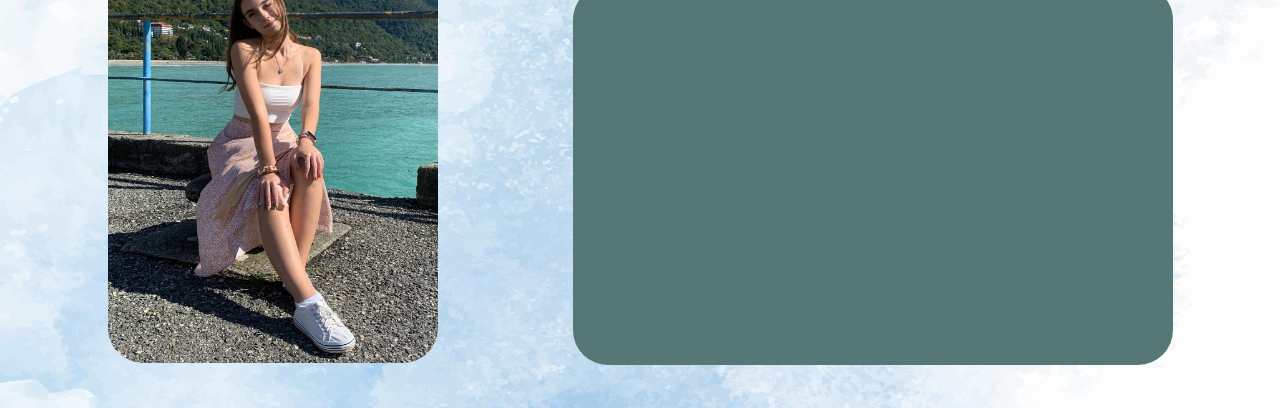
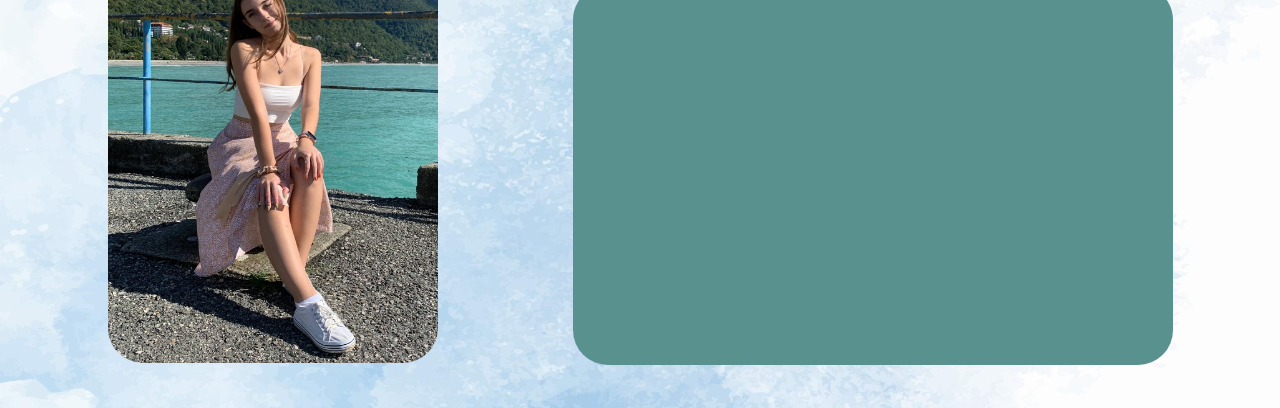
Before and after one commit to PavelLoko88/HappyBirthday, a plain HTML site: page Даша/index.html in a window 1280 px wide. Shown: the part 242-650 px from the top of the page. Drawn offline with nearby package versions, Linux system fonts and the light colour scheme.

Commit message:
Add files via upload

```diff
--- a/Даша/scss/var.scss
+++ b/Даша/scss/var.scss
@@ -1,4 +1,4 @@
-$blue: #557876;
+$blue: #59918F;
 $black: #000;
 $white: #ffffff;
 // MEDIA
```
Also changed, not shown: Даша/css/index.css.
